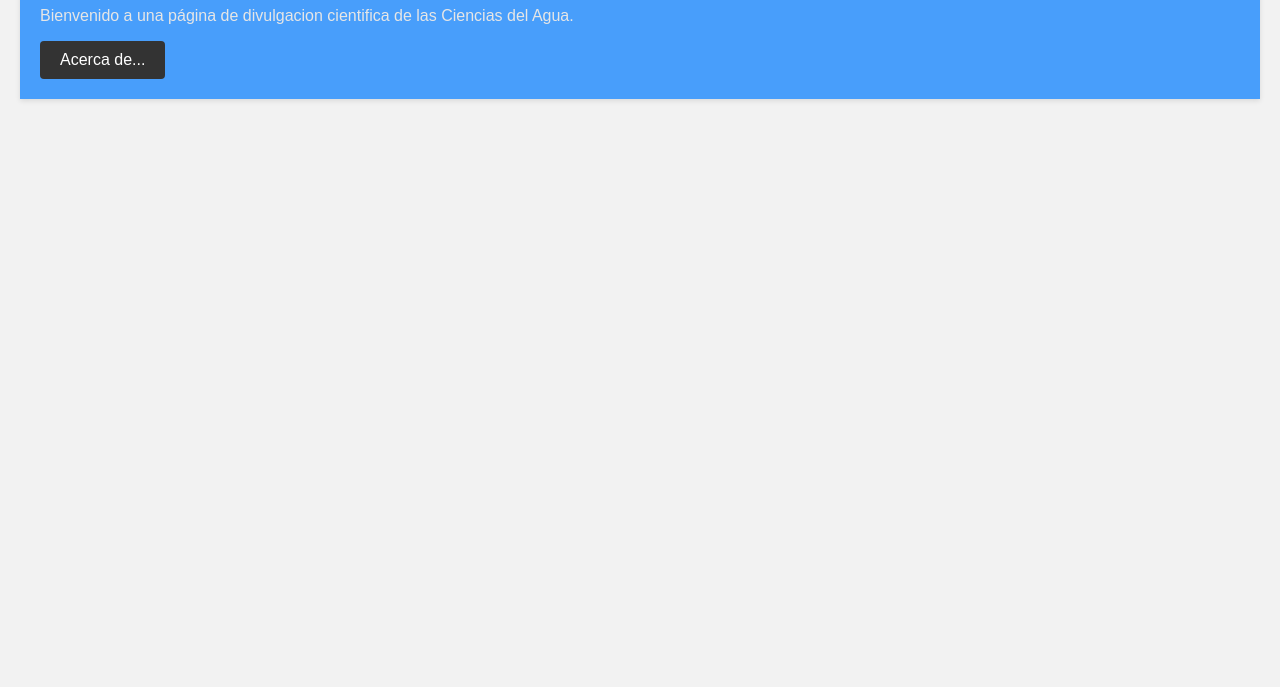
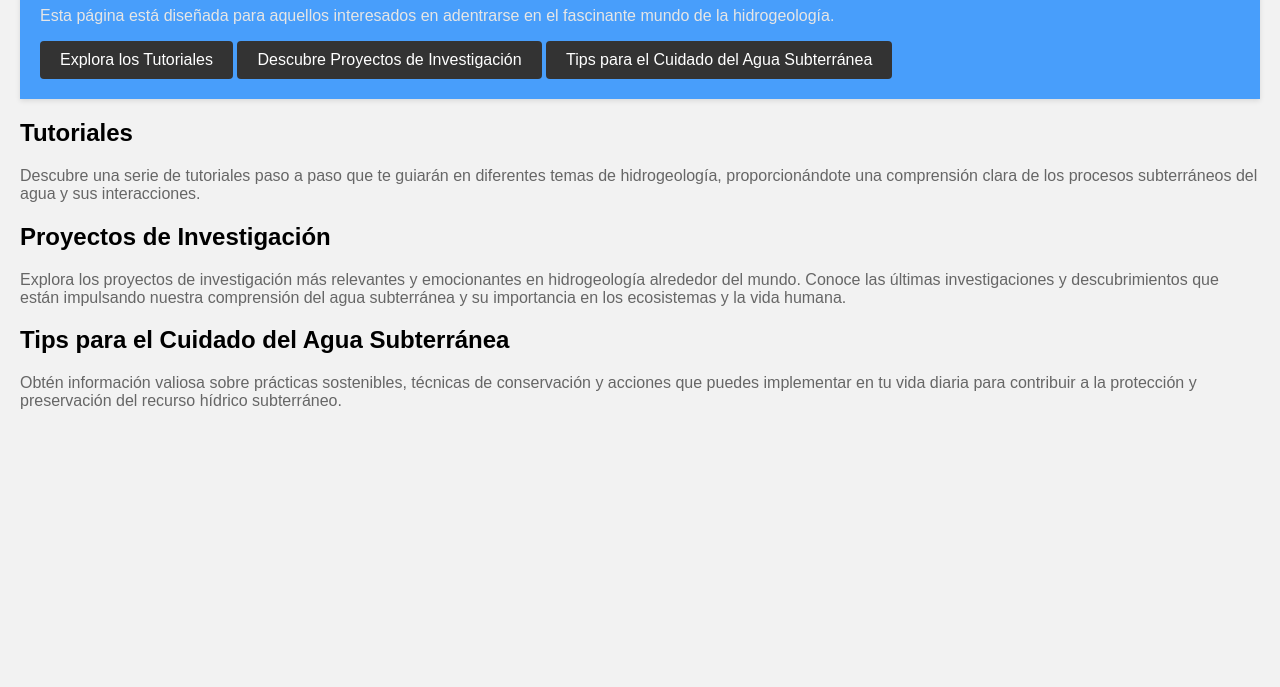
Before and after one commit to angel-intriago/hidrogeolandia, a plain HTML site: page index.html in a window 1280 px wide. Shown: the part 113-800 px from the top of the page. Drawn offline with Linux system fonts and the light colour scheme.

Commit message:
Update index.html
18/06/23

```diff
--- a/index.html
+++ b/index.html
@@ -1,7 +1,7 @@
 <!DOCTYPE html>
 <html>
 <head>
-    <title>Mi página web</title>
+    <title>Hidrogeolandia</title>
     <style>
         body {
             font-family: Arial, sans-serif;
@@ -41,11 +41,62 @@
         }
     </style>
 </head>
+
 <body>
     <div class="container">
-        <h1>Hidro-tips</h1>
-        <p>Bienvenido a una página de divulgacion cientifica de las Ciencias del Agua.</p>
-        <a href="#" class="button">Acerca de...</a>
+        <h1>HidroGeoExplora</h1>
+        <p>Esta página está diseñada para aquellos interesados en adentrarse en el fascinante mundo de la hidrogeología.</p>
+        <a href="#tutoriales" class="button">Explora los Tutoriales</a>
+        <a href="#proyectos" class="button">Descubre Proyectos de Investigación</a>
+        <a href="#consejos" class="button">Tips para el Cuidado del Agua Subterránea</a>
+    </div>
+
+    <div id="tutoriales" class="section">
+        <h2>Tutoriales</h2>
+        <p>Descubre una serie de tutoriales paso a paso que te guiarán en diferentes
+
+
+
+            temas de hidrogeología, proporcionándote una comprensión clara de los procesos
+
+
+
+
+
+
+            subterráneos del agua y sus interacciones.</p>
+    </div>
+
+    <div id="proyectos" class="section">
+        <h2>Proyectos de Investigación</h2>
+        <p>Explora los proyectos de investigación más relevantes
+
+
+
+
+            y emocionantes en hidrogeología alrededor del mundo. Conoce las últimas investigaciones y
+
+
+
+            descubrimientos que están impulsando nuestra comprensión del agua subterránea y su importancia en
+
+
+
+            los ecosistemas y la vida humana.</p>
+    </div>
+
+    <div id="consejos" class="section">
+        <h2>Tips para el Cuidado del Agua Subterránea</h2>
+        <p>Obtén información valiosa sobre prácticas sostenibles, técnicas de conservación
+
+
+
+            y acciones que puedes implementar en tu vida diaria para contribuir a la protección
+
+
+
+
+            y preservación del recurso hídrico subterráneo.</p>
     </div>
 </body>
 </html>
```
